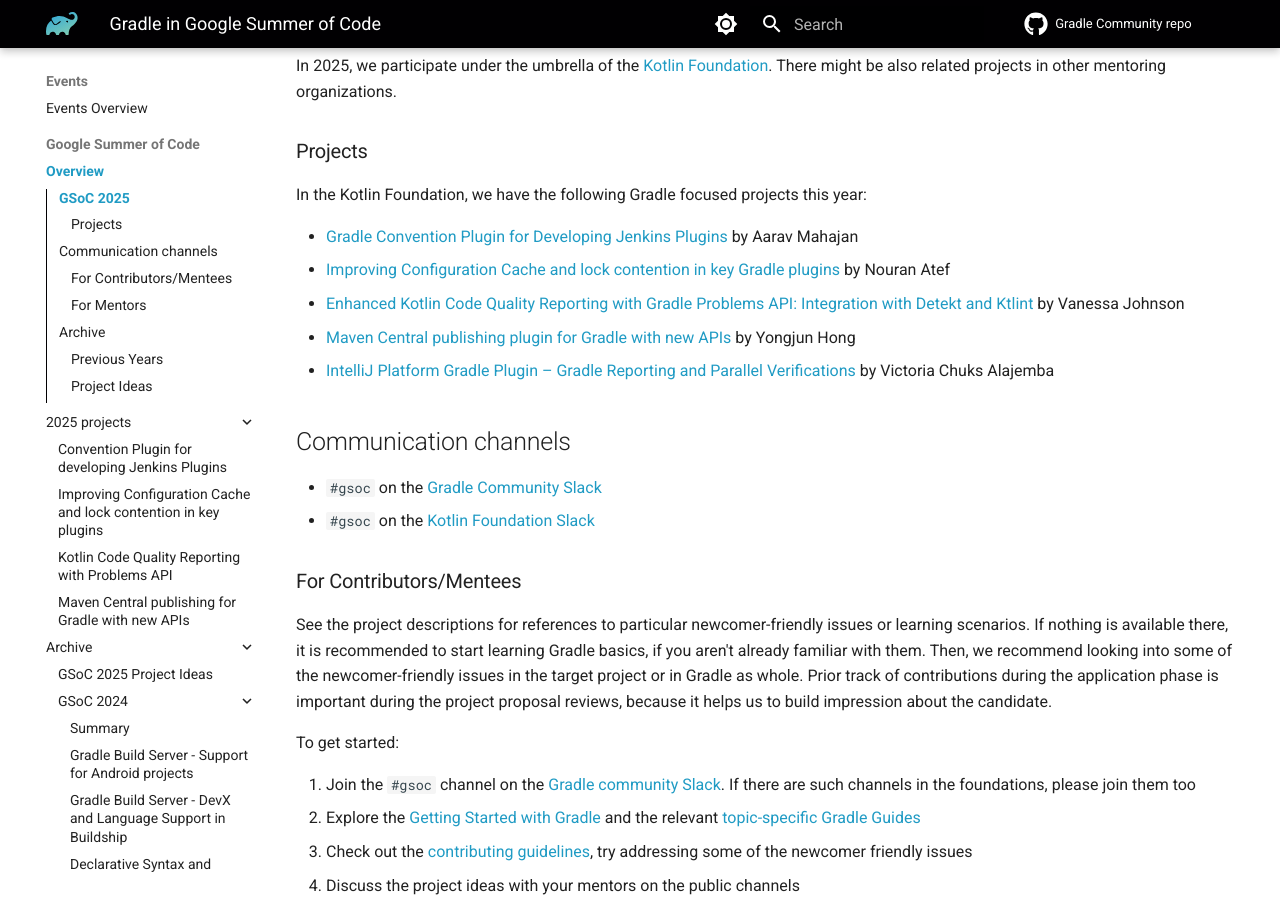
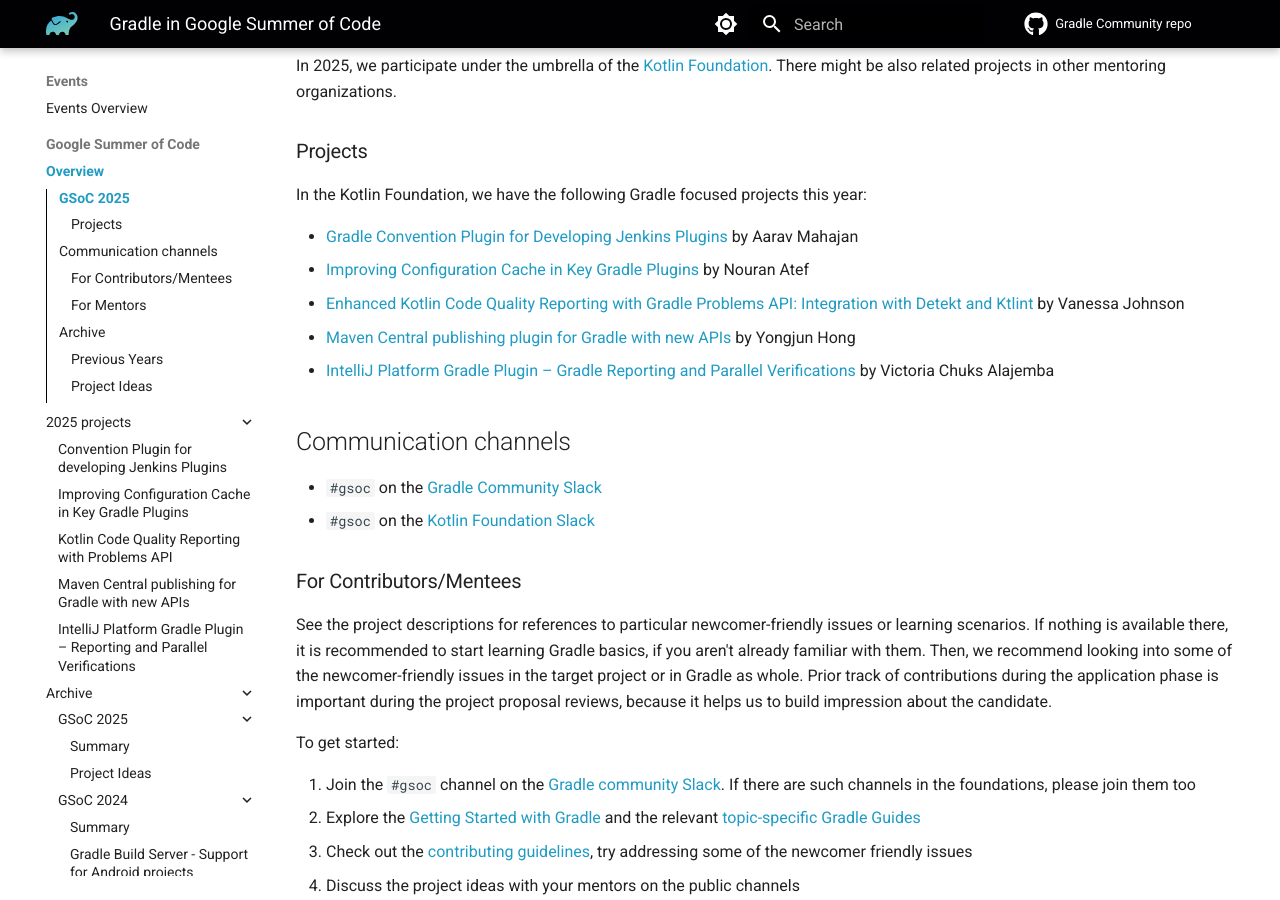
Before and after one commit to gradle/community, an MkDocs documentation site: the page built from docs/events/gsoc/README.md, in a window 1280 px wide and 900 px high, scrolled down 462 px. Built offline with MkDocs 1.6.1 and Material for MkDocs 9.7.7, drawn with Linux system fonts in a browser that asks for light colours; plug-ins that fetch from the network failed and are left out; comment, search, counter and statistics services are not loaded; grey boxes are pictures that could not be loaded.

Commit message:
GSoC 2025 - update the navbars

```diff
--- a/docs/events/gsoc/README.md
+++ b/docs/events/gsoc/README.md
@@ -23,7 +23,7 @@ There might be also related projects in other mentoring organizations.
 In the Kotlin Foundation, we have the following Gradle focused projects this year:
 
 - [Gradle Convention Plugin for Developing Jenkins Plugins](./2025/jenkins-plugins-toolchain.md) by Aarav Mahajan
-- [Improving Configuration Cache and lock contention in key Gradle plugins](./2025/configuration-cache-and-lock-contention.md) by Nouran Atef
+- [Improving Configuration Cache in Key Gradle Plugins](./2025/configuration-cache-and-lock-contention.md) by Nouran Atef
 - [Enhanced Kotlin Code Quality Reporting with Gradle Problems API: Integration with Detekt and Ktlint](./2025/kotlin-code-quality-with-problems-api.md) by Vanessa Johnson
 - [Maven Central publishing plugin for Gradle with new APIs](./2025/maven-central-publishing-with-new-api.md) by Yongjun Hong
 - [IntelliJ Platform Gradle Plugin – Gradle Reporting and Parallel Verifications](./2025/intellij-platform-gradle-plugin.md) by Victoria Chuks Alajemba
--- a/mkdocs.yml
+++ b/mkdocs.yml
@@ -122,11 +122,14 @@ nav:
         - Overview: events/gsoc/README.md
         - 2025 projects:
           - Convention Plugin for developing Jenkins Plugins: events/gsoc/2025/jenkins-plugins-toolchain.md
-          - Improving Configuration Cache and lock contention in key plugins: events/gsoc/2025/configuration-cache-and-lock-contention.md
+          - Improving Configuration Cache in Key Gradle Plugins: events/gsoc/2025/configuration-cache-and-lock-contention.md
           - Kotlin Code Quality Reporting with Problems API: events/gsoc/2025/kotlin-code-quality-with-problems-api.md
           - Maven Central publishing for Gradle with new APIs: events/gsoc/2025/maven-central-publishing-with-new-api.md
+          - IntelliJ Platform Gradle Plugin – Reporting and Parallel Verifications: events/gsoc/2025/intellij-platform-gradle-plugin-reporting-and-parallel-verifications.md
         - Archive:
-          - GSoC 2025 Project Ideas: events/gsoc/2025/project-ideas.md
+          - GSoC 2025:
+            - Summary: events/gsoc/2025/README.md
+            - Project Ideas: events/gsoc/2025/project-ideas.md
           - GSoC 2024:
             - Summary: events/gsoc/2024/README.md
             - Gradle Build Server - Support for Android projects: events/gsoc/2024/gradle-build-server-android.md
@@ -181,7 +184,6 @@ plugins:
 
   - redirects:
       redirect_maps:
-        'events/gsoc/2025/README.md' : 'events/gsoc/README.md'
         'events/hacktoberfest/README.md' : 'events/hacktoberfest/2024/README.md'
 
 # Markdown
```
Also changed, not shown: docs/events/gsoc/2025/README.md (+1 -1 lines), docs/events/gsoc/2025/intellij-platform-gradle-plugin.md (+3 -2 lines).
